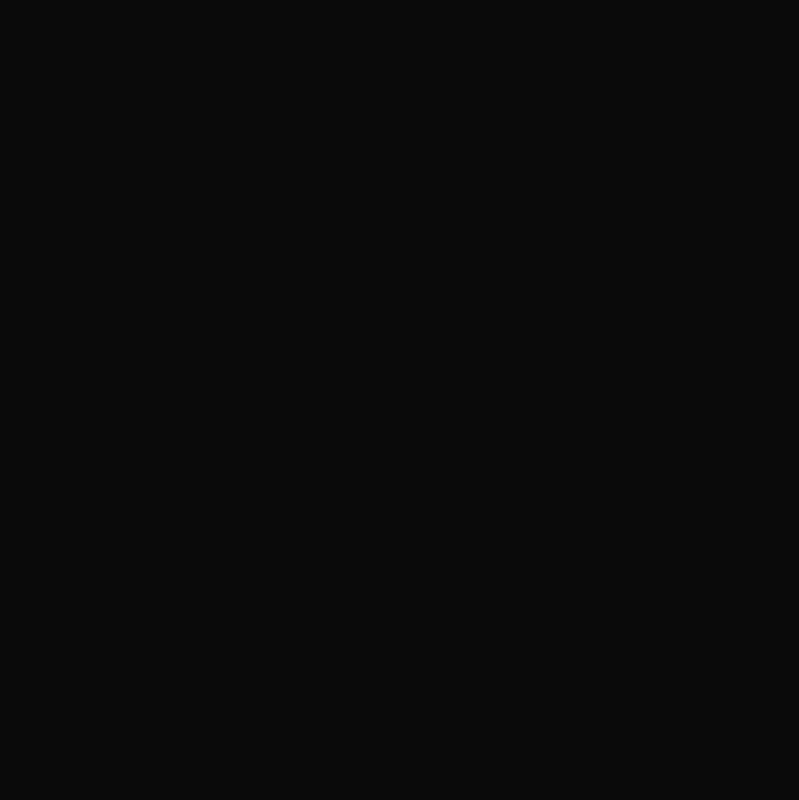
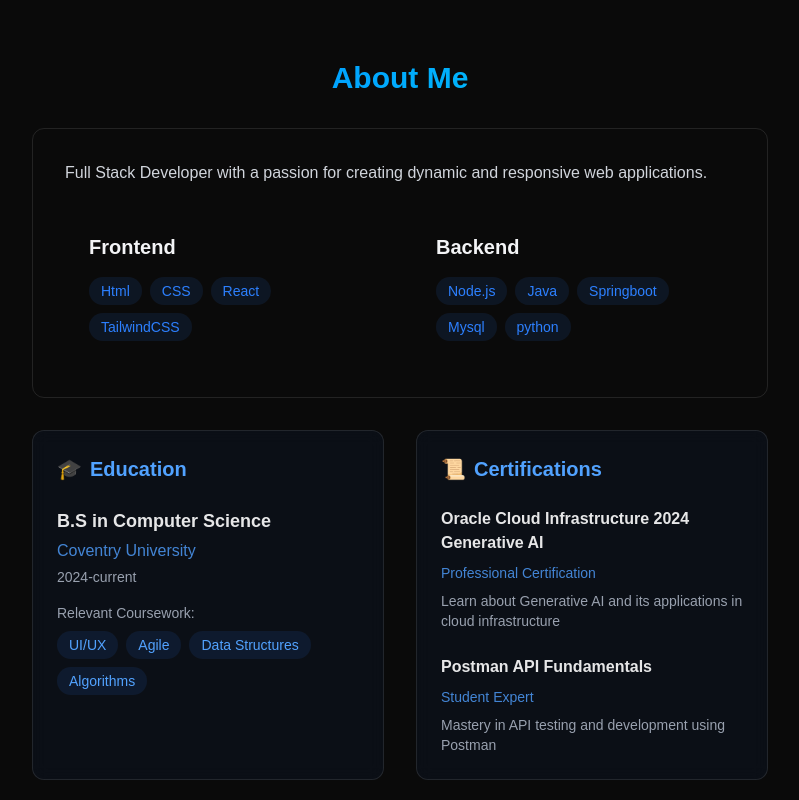
Before and after one commit to senith02/senithnimsara, a React (Vite) app: page / in a window 1280 px wide. Shown: the part 820-1620 px from the top of the page, without its empty margins (240-1039 px from the left). Before the commit the page ends 800 px from the top, so only its background shows below. Built offline with nearby package versions, Linux system fonts and the light colour scheme.

Commit message:
create About me section

```diff
--- a/src/App.jsx
+++ b/src/App.jsx
@@ -5,6 +5,8 @@
 import Navbar from './components/Navbar';
 import MobileMenu from './components/MobileMenu';
 import Home from './components/Home';
+import About from './components/About';
+import Projects from './components/Projects';
 
 function App() {
   const [isLoaded, setIsLoaded] = useState(false);
@@ -18,6 +20,8 @@
         <Navbar menuOpen={menuOpen} setMenuOpen={setMenuOpen} />
         <MobileMenu menuOpen={menuOpen} setMenuOpen={setMenuOpen} />
         <Home />
+        <About />
+        <Projects />
     </div>
     </>
   );
--- /dev/null
+++ b/src/components/About.jsx
@@ -0,0 +1,115 @@
+import React from 'react'
+
+const About = () => {
+    const frontendSkills = [
+        "Html",
+        "CSS",
+        "React",
+        "TailwindCSS"
+    ]
+    const backendSkills = [
+        "Node.js",
+        "Java",
+        "Springboot",
+        "Mysql",
+        "python",
+    ]
+
+    return (
+        <section id='about'
+        className='min-h-screen flex items-center justify-center py-20'>
+
+                <div className='max-w-3xl mx-auto px-4'>
+                        <h2 className='text-3xl font-bold mb-8 bg-gradient-to-r
+                        from-blue-500 to-cyan-400 bg-clip-text
+                        text-transparent text-center'>
+                                {" "}
+                                About Me
+                        </h2>
+                        <div className='rounded-xl p-8 border-white/10 border hover:-translate-y-1 transition-all'>
+                                <p className='text-gray-300 mb-6'>
+                                Full Stack Developer with a passion for creating
+                                dynamic and responsive web applications.
+                                </p>
+                                <div className='grid grid-cols-1 md:grid-cols-2 gap-6'>
+
+                                        <div className='rounded-xl p-6 hover:-translate-y-1 transition-all'>
+                                                <h3 className='text-xl font-bold mb-4'>Frontend</h3>
+                                                <div className='flex flex-wrap gap-2'>
+                                                        {frontendSkills.map((tech, key) => (
+                                                                <span key={key} className='bg-blue-500/10 text-blue-500 py-1 px-3 rounded-full text-sm
+                                                                hover:bg-blue-500/20 hover:shadow-[0_2px_8px_rgba(59,130,2246,0.2)] transition'>
+                                                                        {tech}
+                                                                </span>
+                                                        ))}
+                                                </div>
+                                        </div>
+
+                                        <div className='rounded-xl p-6 hover:-translate-y-1 transition-all'>
+                                                <h3 className='text-xl font-bold mb-4'>Backend</h3>
+                                                <div className='flex flex-wrap gap-2'>
+                                                        {backendSkills.map((tech, key) => (
+                                                                <span key={key} className='bg-blue-500/10 text-blue-500 py-1 px-3 rounded-full text-sm
+                                                                hover:bg-blue-500/20 hover:shadow-[0_2px_8px_rgba(59,130,2246,0.2)] transition'>
+                                                                        {tech}
+                                                                </span>
+                                                        ))}
+                                                </div>
+                                        </div>
+                                </div>
+                        </div>
+
+                        <div className='grid grid-cols-1 md:grid-cols-2 gap-8 mt-8'>
+                            {/* Education Section */}
+                            <div className='p-6 rounded-xl border border-white/10 bg-blue-500/5 backdrop-blur-sm
+                            hover:-translate-y-1 transition-all duration-300 hover:shadow-[0_0_15px_rgba(59,130,246,0.2)]'>
+                                <h3 className='text-xl font-bold mb-6 flex items-center gap-2 text-blue-400'>
+                                    <span>🎓</span>
+                                    <span>Education</span>
+                                </h3>
+                                <ul className='space-y-4 text-gray-300'>
+                                    <li className='flex flex-col gap-1'>
+                                        <strong className='text-white/90 text-lg'>B.S in Computer Science</strong>
+                                        <span className='text-blue-400/80'>Coventry University</span>
+                                        <span className='text-sm text-gray-400'>2024-current</span>
+                                    </li>
+                                    <li className='mt-4'>
+                                        <p className='text-sm text-gray-400 font-medium mb-2'>Relevant Coursework:</p>
+                                        <div className='flex flex-wrap gap-2'>
+                                            {['UI/UX', 'Agile', 'Data Structures', 'Algorithms'].map((course, index) => (
+                                                <span key={index} className='bg-blue-500/10 text-blue-400 text-sm px-3 py-1 rounded-full'>
+                                                    {course}
+                                                </span>
+                                            ))}
+                                        </div>
+                                    </li>
+                                </ul>
+                            </div>
+
+                            {/* Certification Section */}
+                            <div className='p-6 rounded-xl border border-white/10 bg-blue-500/5 backdrop-blur-sm
+                            hover:-translate-y-1 transition-all duration-300 hover:shadow-[0_0_15px_rgba(59,130,246,0.2)]'>
+                                <h3 className='text-xl font-bold mb-6 flex items-center gap-2 text-blue-400'>
+                                    <span>📜</span>
+                                    <span>Certifications</span>
+                                </h3>
+                                <div className='space-y-6'>
+                                    <div className='flex flex-col gap-2'>
+                                        <h4 className='font-semibold text-white/90'>Oracle Cloud Infrastructure 2024 Generative AI</h4>
+                                        <span className='text-blue-400/80 text-sm'>Professional Certification</span>
+                                        <p className='text-sm text-gray-400'>Learn about Generative AI and its applications in cloud infrastructure</p>
+                                    </div>
+                                    <div className='flex flex-col gap-2'>
+                                        <h4 className='font-semibold text-white/90'>Postman API Fundamentals</h4>
+                                        <span className='text-blue-400/80 text-sm'>Student Expert</span>
+                                        <p className='text-sm text-gray-400'>Mastery in API testing and development using Postman</p>
+                                    </div>
+                                </div>
+                            </div>
+                        </div>
+                </div>
+        </section>
+    )
+}
+
+export default About
--- a/src/components/Home.jsx
+++ b/src/components/Home.jsx
@@ -4,7 +4,7 @@
   return (
     <section id='home' className='min-h-screen flex items-center justify-center relative'>
         <div className='text-center z-10 px-4'>
-            <h1 className='text-5xl md:text-7xl font-bold mb-6 bg-gradient-to-r from-blue-500 to-purple-600 bg-clip-text text-transparent leading-right'>
+            <h1 className='text-5xl md:text-7xl font-bold mb-6 bg-gradient-to-r from-blue-500 to-cyan-400 bg-clip-text text-transparent leading-right'>
                 Hi, I'm Senith Nimsara
             </h1>
             <p className='text-grey-400 text-lg mb-8 max-w-lg mx-auto'>Lorem ipsum dolor, sit amet consectetur adipisicing elit.
--- a/src/components/MobileMenu.jsx
+++ b/src/components/MobileMenu.jsx
@@ -17,7 +17,7 @@
       </button>
 
       <a href='#home'
-          className={`text-1xl font-semibold text-white my-8 transform transition-transform duration-300
+          className={`text-1xl font-semibold text-white my-4 transform transition-transform duration-300
             ${
               menuOpen ? 'opacity-100 translate-y-0'
               :'opacity-0 translate-y-5'
@@ -25,7 +25,7 @@
                 Home
       </a>
       <a href='#about'
-          className={`text-1xl font-semibold text-white my-8 transform transition-transform duration-300
+          className={`text-1xl font-semibold text-white my-4 transform transition-transform duration-300
             ${
               menuOpen ? 'opacity-100 translate-y-0'
                :'opacity-0 translate-y-5'
@@ -33,7 +33,7 @@
                About
        </a>
         <a href='#projects'
-          className={`text-1xl font-semibold text-white my-8 transform transition-transform duration-300
+          className={`text-1xl font-semibold text-white my-4 transform transition-transform duration-300
             ${
               menuOpen ? 'opacity-100 translate-y-0'
                 :'opacity-0 translate-y-5'
@@ -41,7 +41,7 @@
                  Projects
          </a>
           <a href='#contact'
-            className={`text-1xl font-semibold text-white my-8 transform transition-transform duration-300
+            className={`text-1xl font-semibold text-white my-4 transform transition-transform duration-300
                ${
                 menuOpen ? 'opacity-100 translate-y-0'
                 :'opacity-0 translate-y-5'
--- /dev/null
+++ b/src/components/Projects.jsx
@@ -0,0 +1,18 @@
+import React from 'react'
+
+const Projects = () => {
+  return (
+    <section id='projects' className='min-h-screen flex items-center justify-center py-20'>
+        <div className='max-w-5xl mx-auto px-4'>
+        <h2 className='text-3xl font-bold mb-8 bg-gradient-to-r
+                        from-blue-500 to-cyan-400 bg-clip-text
+                        text-transparent text-center'>
+                                {" "}
+                                Projects
+                        </h2>
+        </div>
+    </section>
+  )
+}
+
+export default Projects
```
